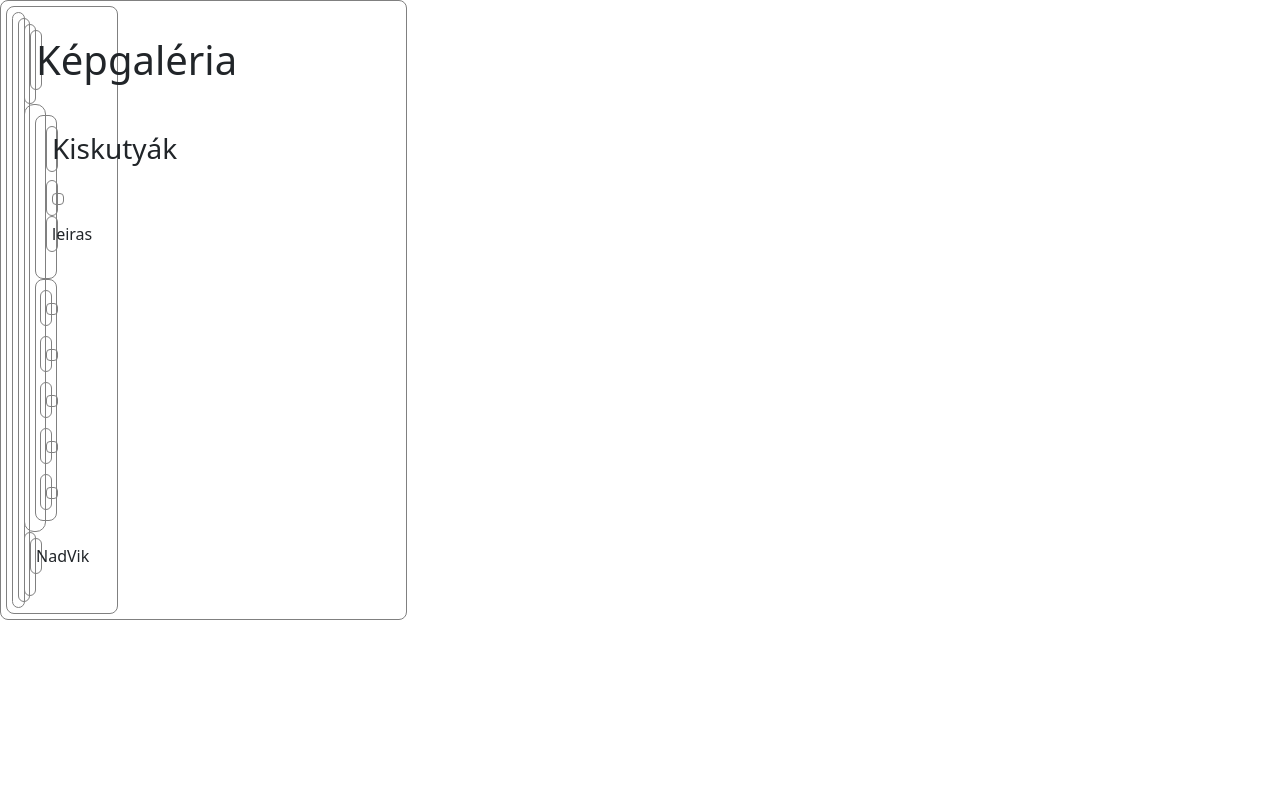
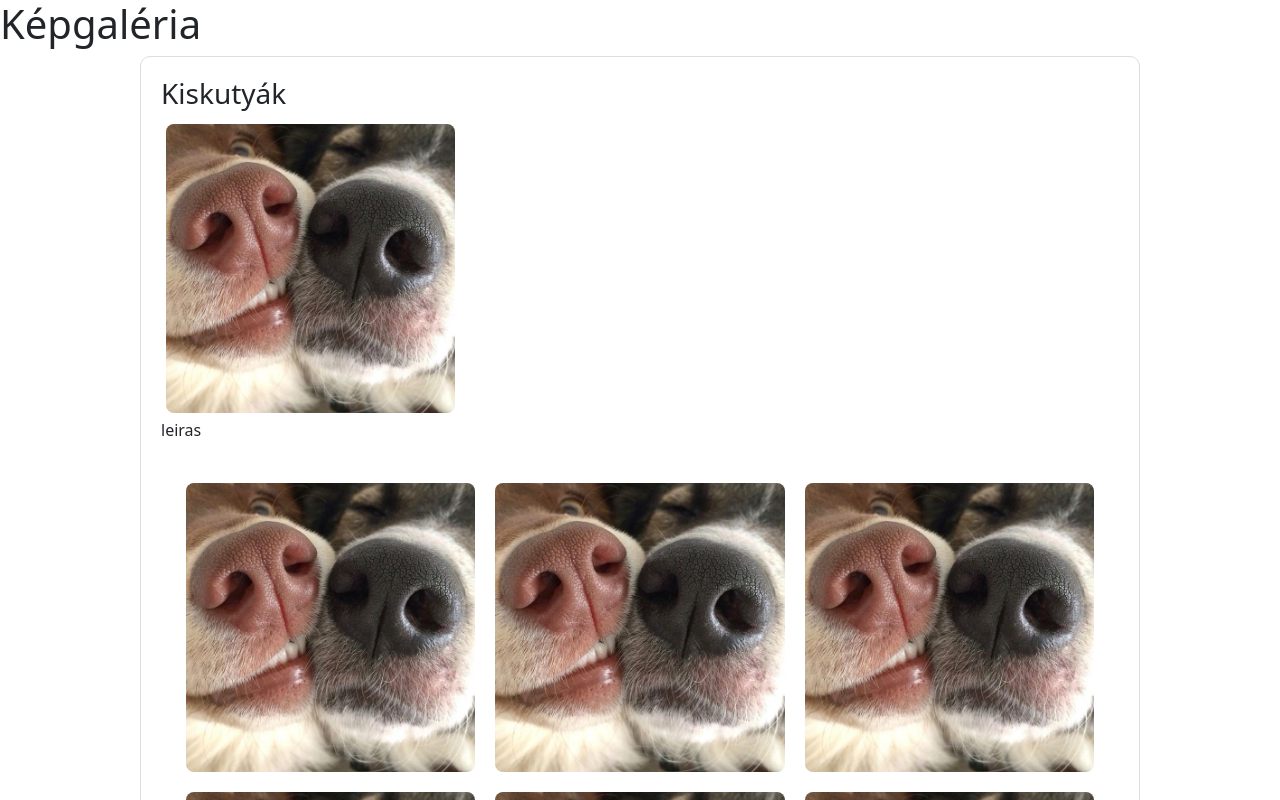
Before and after one commit to Vktr22/kepgaleria2, a React (Create React App) app: page / in a window 1280 px wide. Shown: the top 800 px of the page. Built offline with nearby package versions, Linux system fonts and the light colour scheme; grey boxes are pictures that could not be loaded.

Commit message:
app.js-be adatok import + .map +JAVITAS: .css-ek

```diff
--- a/package.json
+++ b/package.json
@@ -7,6 +7,7 @@
     "@testing-library/jest-dom": "^6.9.1",
     "@testing-library/react": "^16.3.2",
     "@testing-library/user-event": "^13.5.0",
+    "bootstrap": "^5.3.8",
     "react": "^19.2.4",
     "react-dom": "^19.2.4",
     "react-scripts": "5.0.1",
--- a/src/App.css
+++ b/src/App.css
@@ -1,18 +1,28 @@
 @import 'bootstrap/dist/css/bootstrap.min.css';
 
+*{
+  box-sizing: border-box;
+}
+
+.appMain {
+  border: 1px solid #ddd;
+  border-radius: 10px;
+  padding: 10px;
+  width: 80%;
+  max-width: 1000px;
+  margin: 0 auto;
+}
 
 .appMain img {
   width: 100%;
   border-radius: 0.25rem;
+  display: block;
 }
 
-.fokep, .galeria {
+.fokep,
+.galeria {
   padding: 10px;
 }
-
-
-
-
 
 .galeria {
   display: flex;
@@ -20,15 +30,3 @@
   gap: 10px;
   justify-content: center;
 }
-
-
-
-
-.appMain {
-  border: 1px solid gray;
-  border-radius: 10px;
-  padding: 10px;
-  width: 80%;
-  max-width: 800px;
-  margin: 0 auto;
-}
--- a/src/App.js
+++ b/src/App.js
@@ -1,5 +1,6 @@
 import './App.css';
 import Kiskep from './galeria_komponensek/Kiskep';
+import { adatLista } from './adatok.js';
 
 function App() {
   return (
@@ -10,15 +11,13 @@ function App() {
       <main className='appMain'>
         <div className='fokep'>
           <h3>Kiskutyák</h3>
-          <Kiskep></Kiskep>
+          <Kiskep adat = {{src:"/kepek/elso.jpg", alt: "gizsgugya egy"}} key={0}/>
           <p>leiras</p>
         </div>
         <div className='galeria'>
-          <Kiskep></Kiskep>
-          <Kiskep></Kiskep>
-          <Kiskep></Kiskep>
-          <Kiskep></Kiskep>
-          <Kiskep></Kiskep>
+          {adatLista.map((elem, index) => {
+            return (<Kiskep adat={elem} key={index}/>);
+          })}
         </div>
       </main>
       <footer>
--- a/src/adatok.js
+++ b/src/adatok.js
@@ -1,14 +1,14 @@
 export const adatLista = [
-    {src:"public/kepek/elso.jpg", alt: "gizsgugya egy"},
-    {src:"public/kepek/masodik.jpg", alt: "gizsgugya 2"},
-    {src:"public/kepek/harmadik.jpg", alt: "gizsgugya 3"},
-    {src:"public/kepek/negyedik.jpg", alt: "gizsgugya 4"},
-    {src:"public/kepek/otodik.jpg", alt: "gizsgugya 5"},
-    {src:"public/kepek/hatodik.jpg", alt: "gizsgugya 6"},
-    {src:"public/kepek/hetedik.jpg", alt: "gizsgugya 7"},
-    {src:"public/kepek/nyolcadik.jpg", alt: "gizsgugya 8"},
-    {src:"public/kepek/kilencedik.jpg", alt: "gizsgugya 9"},
-    {src:"public/kepek/tizedik.jpg", alt: "gizsgugya 10"},
-    {src:"public/kepek/tizenegyedik.jpg", alt: "gizsgugya 11"},
-    {src:"public/kepek/tizenkettedik.jpg", alt: "gizsgugya 12"}
+    {src:"/kepek/elso.jpg", alt: "gizsgugya egy"},
+    {src:"/kepek/masodik.jpg", alt: "gizsgugya 2"},
+    {src:"/kepek/harmadik.jpg", alt: "gizsgugya 3"},
+    {src:"/kepek/negyedik.jpg", alt: "gizsgugya 4"},
+    {src:"/kepek/otodik.jpg", alt: "gizsgugya 5"},
+    {src:"/kepek/hatodik.jpg", alt: "gizsgugya 6"},
+    {src:"/kepek/hetedik.jpg", alt: "gizsgugya 7"},
+    {src:"/kepek/nyolcadik.jpg", alt: "gizsgugya 8"},
+    {src:"/kepek/kilencedik.jpg", alt: "gizsgugya 9"},
+    {src:"/kepek/tizedik.jpg", alt: "gizsgugya 10"},
+    {src:"/kepek/tizenegyedik.jpg", alt: "gizsgugya 11"},
+    {src:"/kepek/tizenkettedik.jpg", alt: "gizsgugya 12"}
 ];
--- a/src/galeria_komponensek/Kiskep.css
+++ b/src/galeria_komponensek/Kiskep.css
@@ -1,27 +1,28 @@
-*{
-  border: 1px solid gray;
-  border-radius: 0.5rem;
-  padding: 5px;
+
+.kiskep {
   flex: 1 1 calc(33.333% - 20px);
   max-width: calc(33.333% - 20px);
-  box-sizing: border-box;
-}
-
-img {
+  padding: 5px;
   border-radius: 0.5rem;
 }
 
+.kiskep img {
+  width: 100%;
+  display: block;
+  border-radius: 0.5rem;
+  object-fit: cover;
+}
 
-@media (max-width: 780px) {
-  *{
-    flex: 1 1 calc(50% - 20px);
+@media (max-width: 980px) {
+  .kiskep {
+    flex-basis: calc(50% - 20px);
     max-width: calc(50% - 20px);
   }
 }
 
-@media (max-width: 480px) {
-  *{
-    flex: 1 1 100%;
+@media (max-width: 580px) {
+  .kiskep {
+    flex-basis: 100%;
     max-width: 100%;
   }
 }
--- a/src/galeria_komponensek/Kiskep.js
+++ b/src/galeria_komponensek/Kiskep.js
@@ -4,7 +4,7 @@ import "./Kiskep.css"
 function kiskep() {
   return (
     <div className='kiskep'>
-        <img src="public/kepek/fokep.jpg" alt="" />
+        <img src="/kepek/fokep.jpg" alt="" />
     </div>
   )
 }
```
Also changed, not shown: 1 other file (tests, documents, lock files or other folders).
